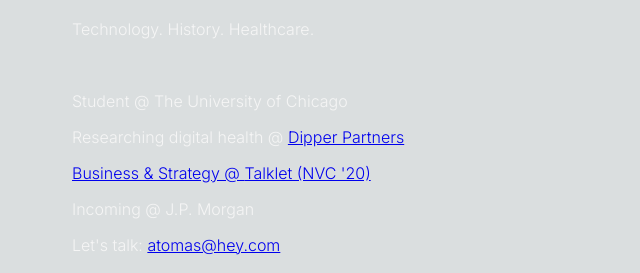
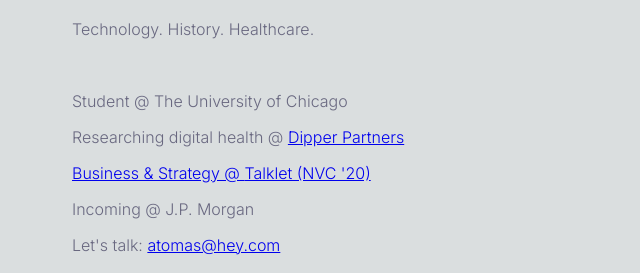
Before and after one commit to Aebjohn/aebjohn, a plain HTML site: page index.html in a window 1280 px wide. Shown: the part 63-336 px from the top of the page, without its empty margins (0-640 px from the left). Drawn offline with Linux system fonts and the light colour scheme.

Commit message:
Update index.html

```diff
--- a/index.html
+++ b/index.html
@@ -10,7 +10,7 @@
     padding-left: 5%;
     overflow:hidden;
     font-family: 'Inter', sans-serif;
-  color:#F5F5F5;}
+  color:#696880;}
 
   h1{color: #59788E;}
 
```
